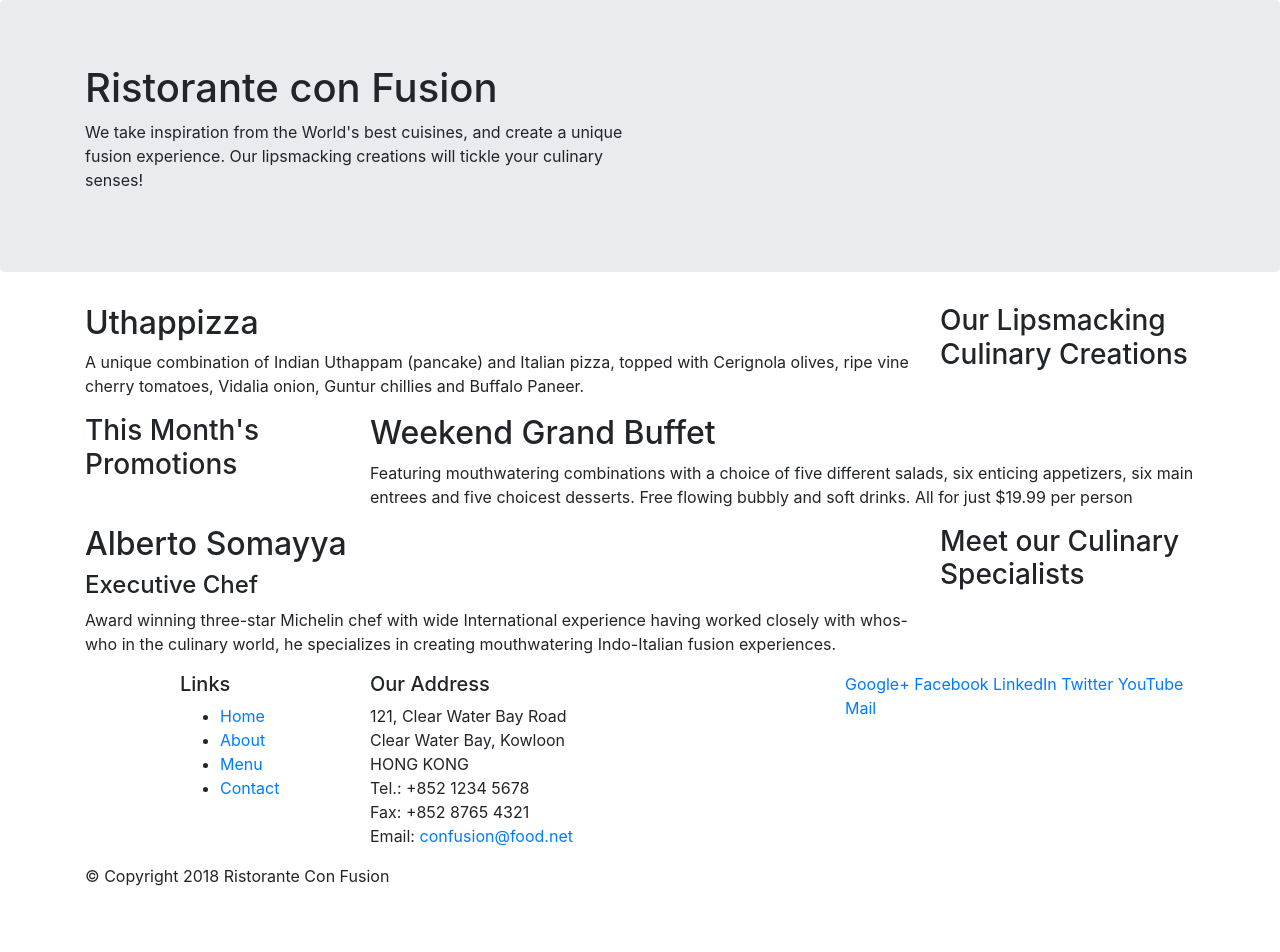
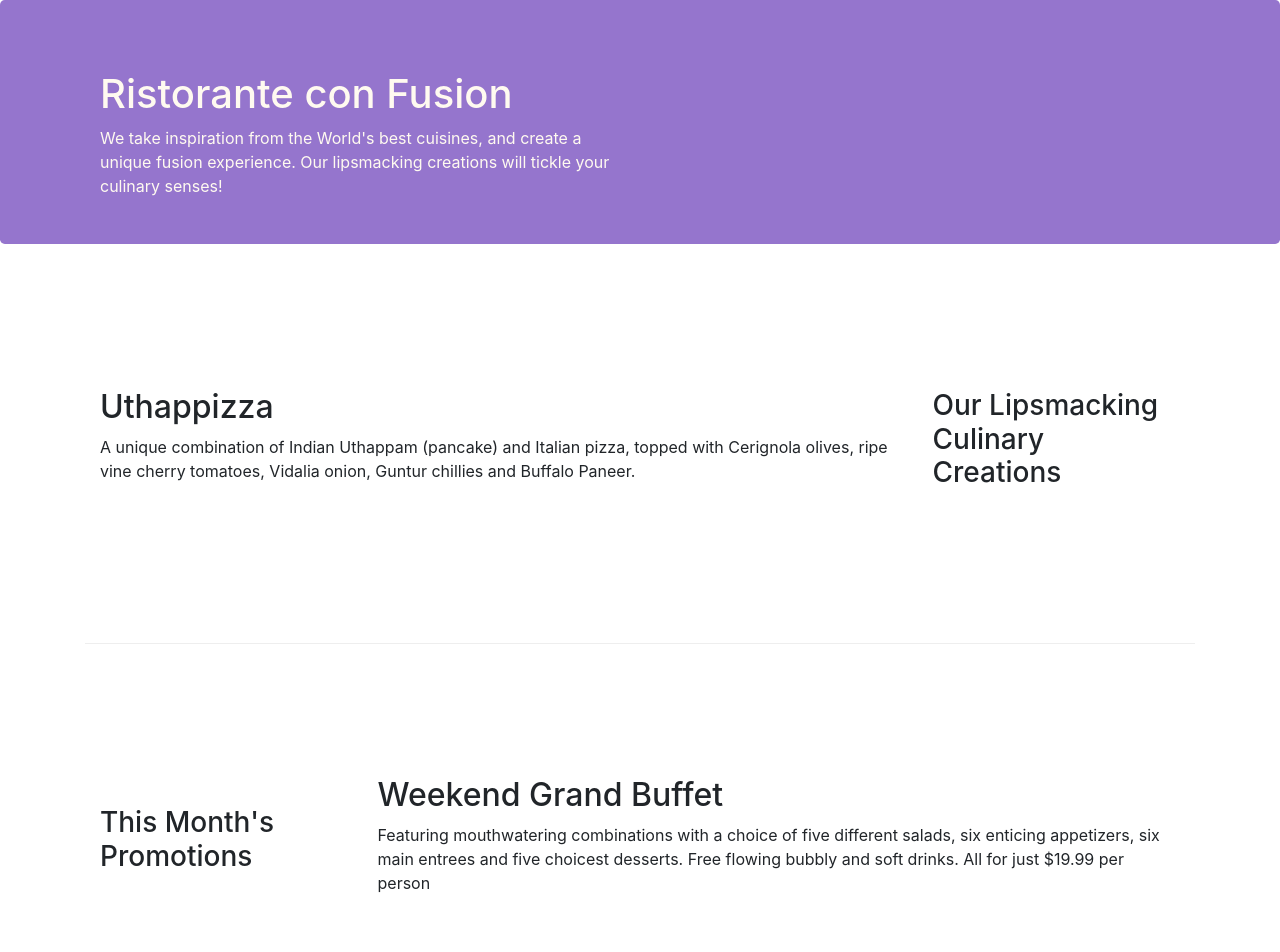
Before and after one commit to yisusdbaird/Desafio_numero_uno, a website: page index.html in a window 1280 px wide. Shown: the top 952 px of the page. Before the commit the page ends 904 px from the top, so only its background shows below. Drawn offline with nearby package versions, Linux system fonts and the light colour scheme.

Commit message:
Assignment One

```diff
--- /dev/null
+++ b/css/style.css
@@ -0,0 +1,30 @@
+.row-header {
+    margin: 0px auto;
+    padding: 0px auto;
+}
+
+.row-content {
+    margin: 0px auto;
+    padding: 50px 0px 50px 0px;
+    border-bottom: 1px ridge;
+    min-height: 400px;
+}
+
+.footer {
+    background-color: #d1c4E9;
+    margin: 0px auto;
+    padding: 20px 0px 20px 0px;
+}
+
+.jumbotron {
+    padding: 70px 0px 30px 0px;
+    margin: 0px auto;
+    background: #9575cd;
+    color: floralwhite;
+}
+
+.address {
+    font-size: 80%;
+    margin: 0px;
+    color: #0f0f0f;
+}
--- a/index.html
+++ b/index.html
@@ -8,6 +8,7 @@
 
     <!-- bootstrap -->
     <link rel="stylesheet" href="node_modules/bootstrap/dist/css/bootstrap.min.css">
+    <link rel="stylesheet" href="/css/style.css">
     <title>Desafio 1.2</title>
 
 </head>
@@ -16,7 +17,7 @@
 
     <header class="jumbotron">
         <div class="container">
-            <div class="row">
+            <div class="row row-header">
                 <div class="col-12 col-sm-6">
                     <h1>Ristorante con Fusion</h1>
                     <p>We take inspiration from the World's best cuisines, and create a unique fusion experience. Our lipsmacking creations will tickle your culinary senses!</p>
@@ -28,7 +29,7 @@
     </header>
 
     <div class="container">
-        <div class="row">
+        <div class="row row-content align-items-center">
             <div class="col-12 col-sm-4 order-sm-last col-md-3">
                 <h3>Our Lipsmacking Culinary Creations</h3>
             </div>
@@ -39,7 +40,7 @@
         </div>
 
 
-        <div class="row">
+        <div class="row row-content align-items-center">
             <div class="col-12 col-sm-4 col-md-3">
                 <h3>This Month's Promotions</h3>
             </div>
@@ -49,7 +50,7 @@
             </div>
         </div>
 
-        <div class="row">
+        <div class="row row-content align-items-center">
             <div class="col-12 col-sm-4 order-sm-last col-md-3">
                 <h3>Meet our Culinary Specialists</h3>
             </div>
@@ -63,17 +64,17 @@
 
     <footer>
         <div class="container">
-            <div class="row">
+            <div class="row footer">
                 <div class="col-4 offset-1 col-sm-2">
                     <h5>Links</h5>
-                    <ul>
-                        <li><a href="#">Home</a></li>
-                        <li><a href="#">About</a></li>
+                    <ul class="list-unstyled">
+                        <li><a href="index.html">Home</a></li>
+                        <li><a href="aboutus.html">About</a></li>
                         <li><a href="#">Menu</a></li>
                         <li><a href="#">Contact</a></li>
                     </ul>
                 </div>
-                <div class="col-7 col-sm-5">
+                <div class="col-7 col-sm-5 address">
                     <h5>Our Address</h5>
                     <address>
 		              121, Clear Water Bay Road<br>
@@ -84,8 +85,8 @@
 		              Email: <a href="mailto:confusion@food.net">confusion@food.net</a>
 		           </address>
                 </div>
-                <div class="col-12 col-sm-4">
-                    <div>
+                <div class="col-12 col-sm-4 align-self-center">
+                    <div class="text-center">
                         <a href="http://google.com/+">Google+</a>
                         <a href="http://www.facebook.com/profile.php?id=">Facebook</a>
                         <a href="http://www.linkedin.com/in/">LinkedIn</a>
@@ -95,7 +96,7 @@
                     </div>
                 </div>
             </div>
-            <div class="row">
+            <div class="row justify-content-center">
                 <div class="col-auto">
                     <p>© Copyright 2018 Ristorante Con Fusion</p>
                 </div>
```
Also changed, not shown: aboutus.html (+11 -10 lines).
